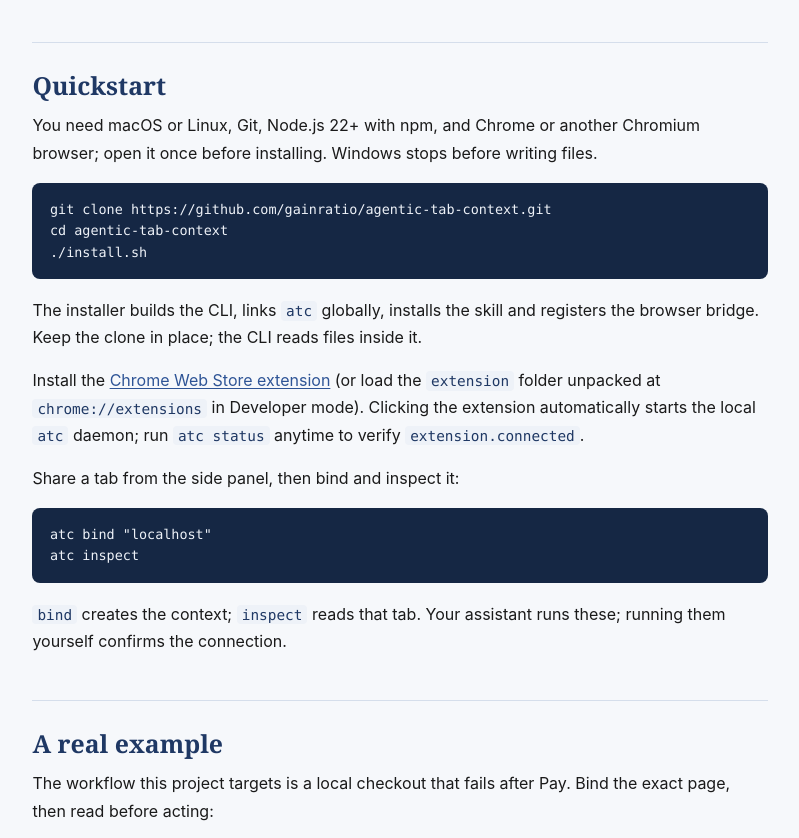
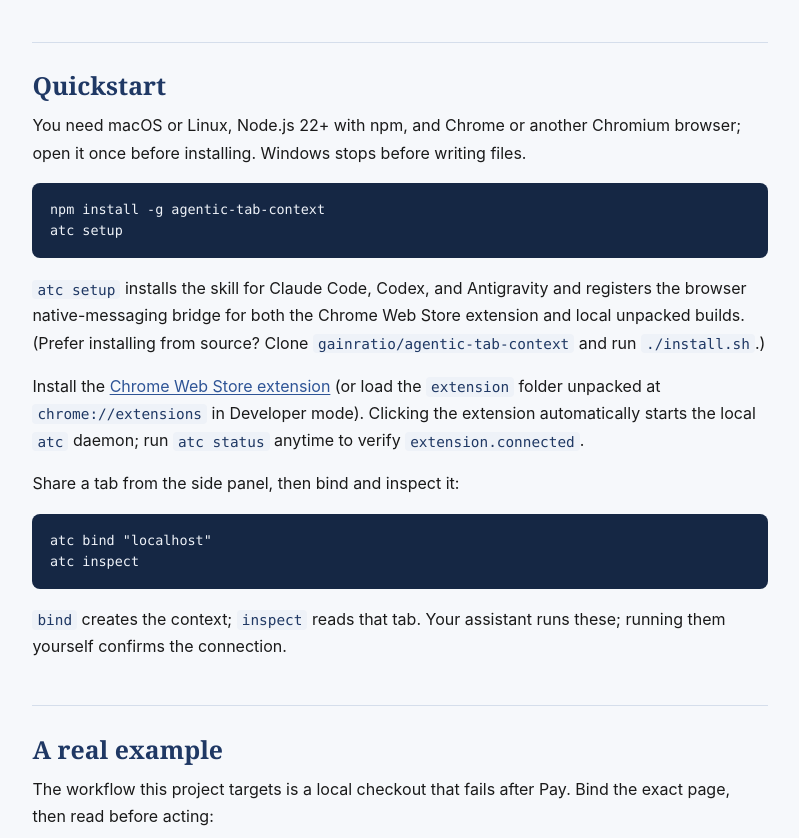
Before and after one commit to gainratio/open-source-hub, a website: page agentic-tab-context/index.html in a window 1280 px wide. Shown: the part 1643-2481 px from the top of the page, without its empty margins (240-1039 px from the left). Drawn offline with Linux system fonts and the light colour scheme.

Commit message:
docs: lead agentic-tab-context quickstart with npm install -g (#13)

```diff
--- a/agentic-tab-context/index.html
+++ b/agentic-tab-context/index.html
@@ -100,11 +100,10 @@ footer{border-top:1px solid var(--line);margin-top:3rem;padding-top:1.1rem;color
 
   <section aria-labelledby="quickstart">
     <h2 id="quickstart">Quickstart</h2>
-    <p>You need macOS or Linux, Git, Node.js 22+ with npm, and Chrome or another Chromium browser; open it once before installing. Windows stops before writing files.</p>
-    <pre><code>git clone https://github.com/gainratio/agentic-tab-context.git
-cd agentic-tab-context
-./install.sh</code></pre>
-    <p>The installer builds the CLI, links <code>atc</code> globally, installs the skill and registers the browser bridge. Keep the clone in place; the CLI reads files inside it.</p>
+    <p>You need macOS or Linux, Node.js 22+ with npm, and Chrome or another Chromium browser; open it once before installing. Windows stops before writing files.</p>
+    <pre><code>npm install -g agentic-tab-context
+atc setup</code></pre>
+    <p><code>atc setup</code> installs the skill for Claude Code, Codex, and Antigravity and registers the browser native-messaging bridge for both the Chrome Web Store extension and local unpacked builds. (Prefer installing from source? Clone <code>gainratio/agentic-tab-context</code> and run <code>./install.sh</code>.)</p>
     <p>Install the <a href="https://chromewebstore.google.com/detail/agentic-tab-context/bdjnjipgnacnpgomkcbabgabejmjkllb">Chrome Web Store extension</a> (or load the <code>extension</code> folder unpacked at <code>chrome://extensions</code> in Developer mode). Clicking the extension automatically starts the local <code>atc</code> daemon; run <code>atc status</code> anytime to verify <code>extension.connected</code>.</p>
     <p>Share a tab from the side panel, then bind and inspect it:</p>
     <pre><code>atc bind "localhost"
--- a/llms.txt
+++ b/llms.txt
@@ -47,6 +47,7 @@
 
 - [agentic-tab-context](https://open-source.gainratio.com/agentic-tab-context/): Let coding agents inspect and interact with the browser tab a developer already has open, preserving existing authenticated sessions (zero-CLI daemon auto-start, popup keep-alive switch, password masking).
   - Source: https://github.com/gainratio/agentic-tab-context
+  - npm: https://www.npmjs.com/package/agentic-tab-context
   - Chrome Web Store: https://chromewebstore.google.com/detail/agentic-tab-context/bdjnjipgnacnpgomkcbabgabejmjkllb
 - [agentic-context-service](https://open-source.gainratio.com/agentic-context-service/): Governed OpenSearch context and memory hub for enterprise agentic workflows with tenant isolation and provenance controls.
   - Source: https://github.com/gainratio/agentic-context-service
```
